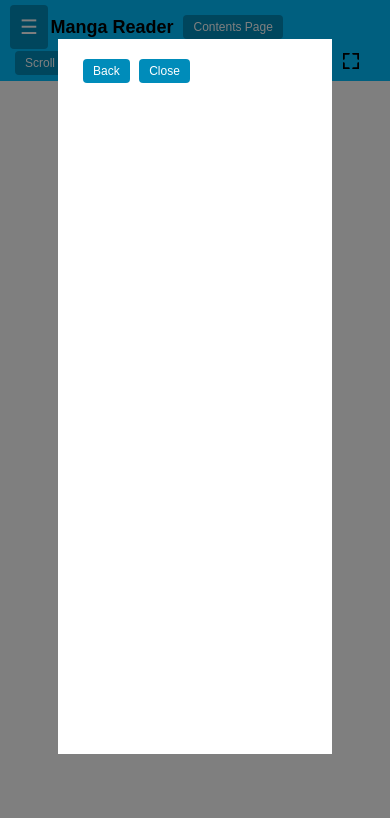
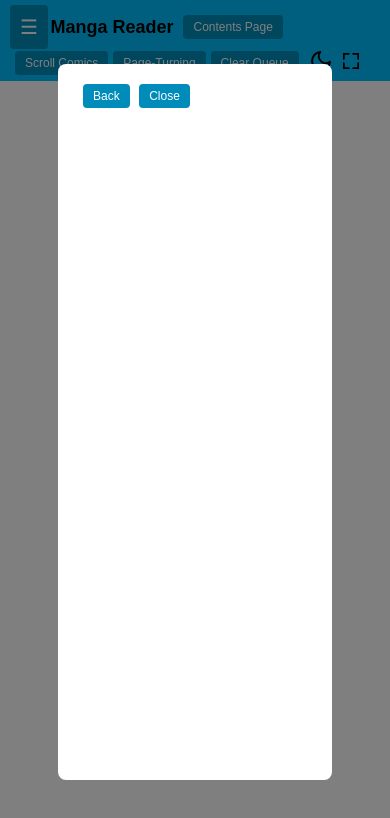
Before and after one commit to 224qwe-tao/AE, a plain HTML site: page index.html in a window 390 px wide. Both pictures are taken after a click on the button "Contents Page". Drawn offline with nearby package versions, Linux system fonts and the light colour scheme; no server answers.

Commit message:
Add files via upload

```diff
--- a/script.js
+++ b/script.js
@@ -82,17 +82,23 @@ function loadContents(path) {
         .catch(err => console.error(err));
 }
 
+function naturalCompare(a, b) {
+    return a.localeCompare(b, undefined, { numeric: true, sensitivity: 'base' });
+}
+
 function loadZip(url) {
     fetch(url)
         .then(res => res.blob())
         .then(blob => JSZip.loadAsync(blob))
         .then(zip => {
-            const promises = [];
+            const entries = [];
             zip.forEach((relPath, entry) => {
                 if (!entry.dir && /\.(jpg|jpeg|png|gif|webp)$/i.test(relPath)) {
-                    promises.push(entry.async('blob').then(b => URL.createObjectURL(b)));
+                    entries.push({ relPath, entry });
                 }
             });
+            entries.sort((a, b) => naturalCompare(a.relPath, b.relPath));
+            const promises = entries.map(({ entry }) => entry.async('blob').then(b => URL.createObjectURL(b)));
             return Promise.all(promises);
         })
         .then(urls => {
@@ -103,7 +109,7 @@ function loadZip(url) {
 }
 
 document.getElementById('contents-page').addEventListener('click', () => {
-    fileBrowser.style.display = 'block';
+    fileBrowser.style.display = 'flex';
     loadContents('AEF');
 });
 
--- a/styles.css
+++ b/styles.css
@@ -180,9 +180,26 @@ body.dark #viewer img {
     margin: 0;
 }
 
+#file-browser {
+    display: none;
+    position: fixed;
+    top: 0;
+    left: 0;
+    width: 100%;
+    height: 100%;
+    background: rgba(0,0,0,0.5);
+    z-index: 10;
+    justify-content: center;
+    align-items: center;
+}
+
 #file-browser .inner {
+    width: 60%;
+    max-height: 80%;
+    overflow: auto;
+    padding: 20px;
     background: white;
-    color: black;
+    border-radius: 8px;
 }
 
 body.dark #file-browser .inner {
@@ -233,4 +250,8 @@ body.dark #file-browser .inner {
     #sidebar {
         width: 150px;
     }
+
+    #file-browser .inner {
+        width: 90%;
+    }
 }
```
